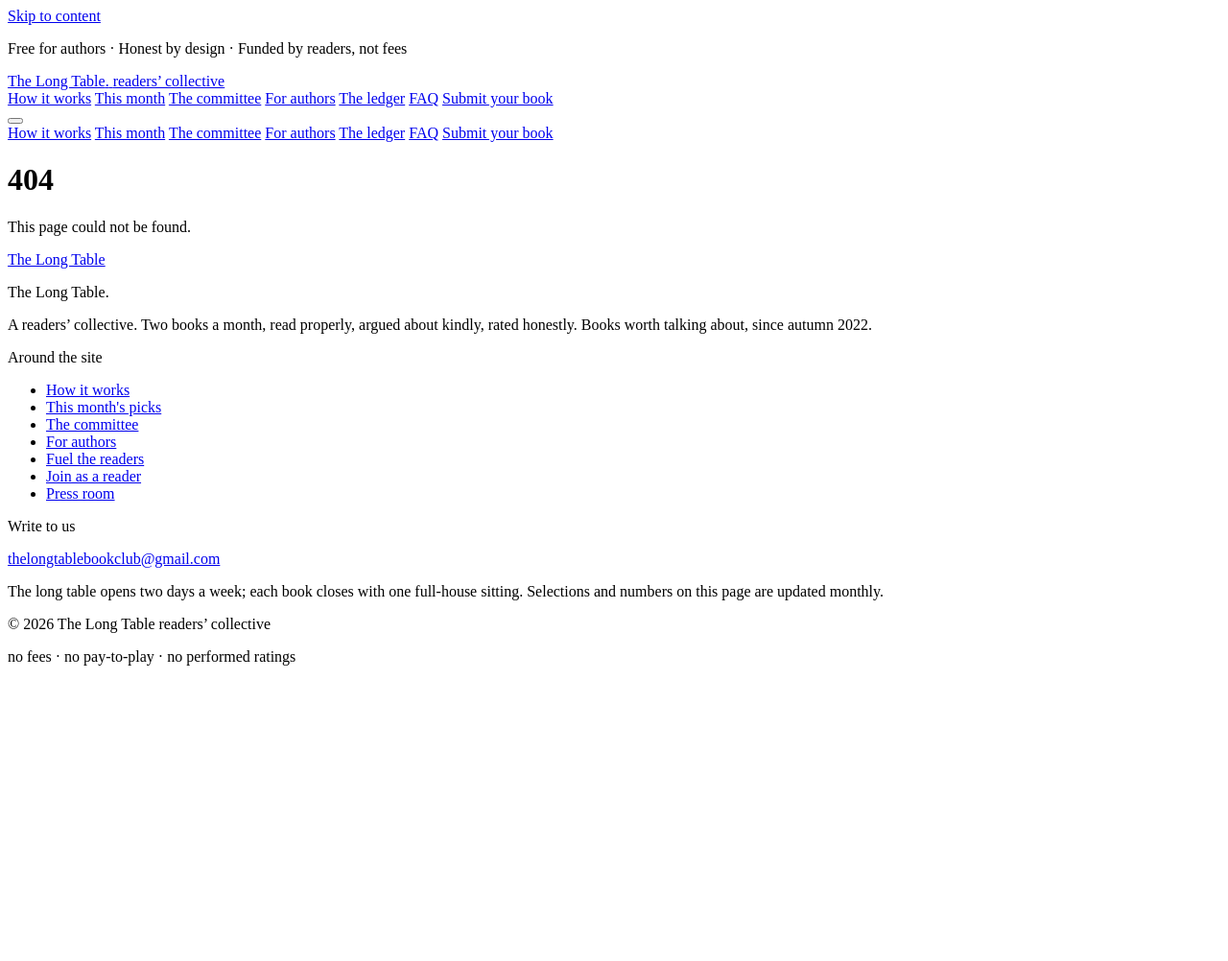
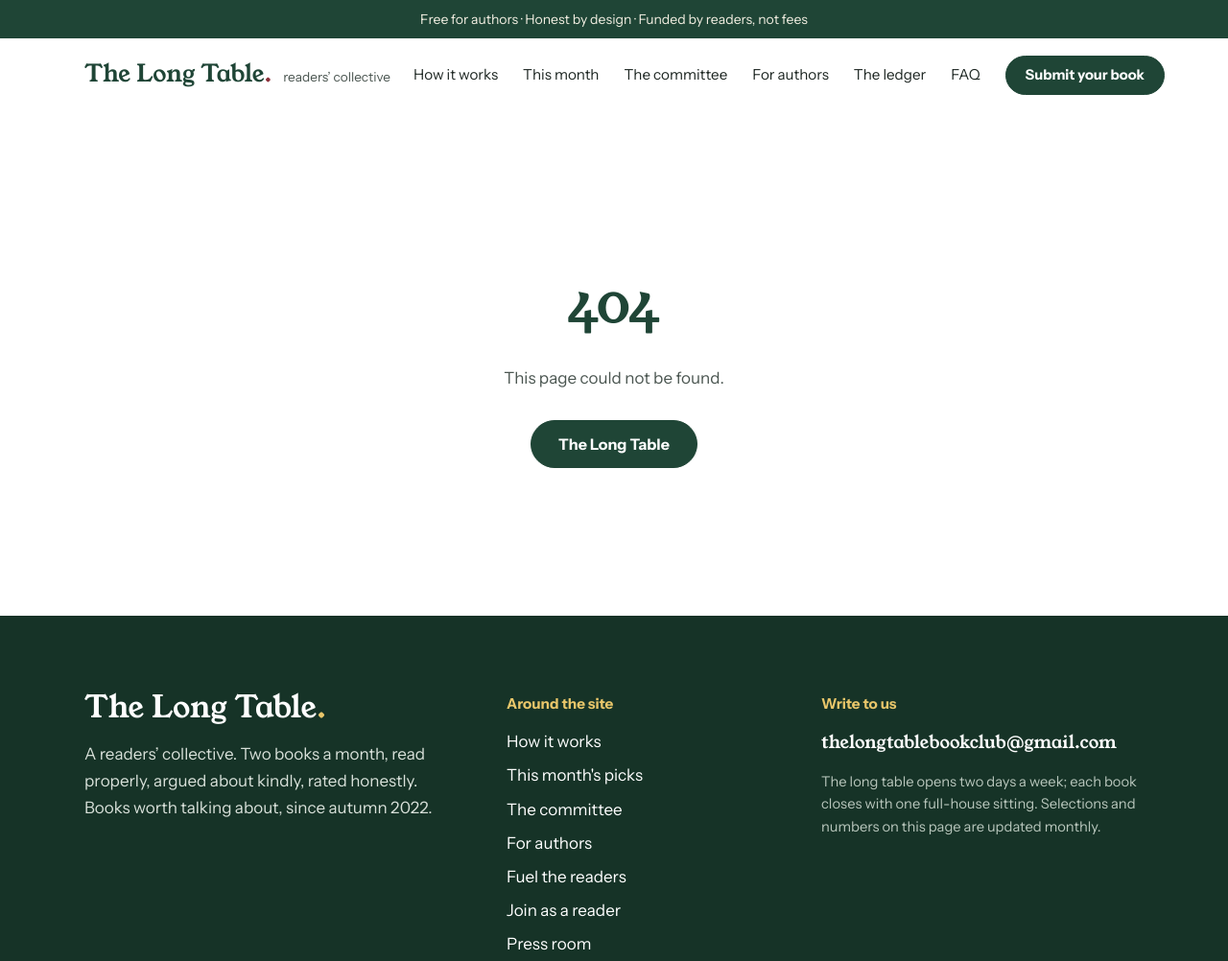
Before and after one commit to Actimvate/the-long-table, a plain HTML site: page 404.html in a window 1280 px wide. Shown: the top 1002 px of the page at 96% size. Before the commit the page ends 800 px from the top, so only its background shows below. Drawn offline with Linux system fonts and the light colour scheme; the site is published under a folder, as on GitHub Pages, so addresses that start at the root find nothing.

Commit message:
Add files via upload

```diff
--- a/404.html
+++ b/404.html
@@ -6,44 +6,44 @@
 <title>404: This page could not be found. · The Long Table</title>
 <meta name="robots" content="noindex">
 <meta name="theme-color" content="#1f4536">
-<link rel="icon" href="/icon.svg">
-<link rel="preload" href="/fonts/young-serif.woff" as="font" type="font/woff" crossorigin>
-<link rel="stylesheet" href="/styles.css">
+<link rel="icon" href="icon.svg">
+<link rel="preload" href="fonts/young-serif.woff" as="font" type="font/woff" crossorigin>
+<link rel="stylesheet" href="styles.css">
 </head>
 <body>
 <a class="skip" href="#main">Skip to content</a>
 <div class="strip"><p>Free for authors · Honest by design · Funded by readers, not fees</p></div>
 <header class="site-header" id="site-header">
   <div class="wrap site-header__bar">
-    <a class="brand" href="/#top">
+    <a class="brand" href="./#top">
       <span class="brand__name">The Long Table<span>.</span></span>
       <span class="brand__tag">readers’ collective</span>
     </a>
     <nav class="nav" aria-label="Main">
-      <a href="/#how">How it works</a>
-      <a href="/#picks">This month</a>
-      <a href="/#committee">The committee</a>
-      <a href="/#authors">For authors</a>
-      <a href="/#ledger">The ledger</a>
-      <a href="/#faq">FAQ</a>
-      <a class="btn" href="/#authors">Submit your book</a>
+      <a href="./#how">How it works</a>
+      <a href="./#picks">This month</a>
+      <a href="./#committee">The committee</a>
+      <a href="./#authors">For authors</a>
+      <a href="./#ledger">The ledger</a>
+      <a href="./#faq">FAQ</a>
+      <a class="btn" href="./#authors">Submit your book</a>
     </nav>
     <button class="menu-toggle" type="button" aria-expanded="false" aria-controls="mobile-nav" aria-label="Open menu"><span></span></button>
   </div>
   <nav class="mobile-nav" id="mobile-nav" aria-label="Mobile">
-    <a href="/#how">How it works</a>
-    <a href="/#picks">This month</a>
-    <a href="/#committee">The committee</a>
-    <a href="/#authors">For authors</a>
-    <a href="/#ledger">The ledger</a>
-    <a href="/#faq">FAQ</a>
-    <a class="btn" href="/#authors">Submit your book</a>
+    <a href="./#how">How it works</a>
+    <a href="./#picks">This month</a>
+    <a href="./#committee">The committee</a>
+    <a href="./#authors">For authors</a>
+    <a href="./#ledger">The ledger</a>
+    <a href="./#faq">FAQ</a>
+    <a class="btn" href="./#authors">Submit your book</a>
   </nav>
 </header>
 <main id="main" class="wrap notfound">
   <h1>404</h1>
   <p>This page could not be found.</p>
-  <a class="btn" href="/">The Long Table</a>
+  <a class="btn" href="./">The Long Table</a>
 </main>
 <footer class="site-footer">
   <div class="wrap">
@@ -55,13 +55,13 @@
       <nav aria-label="Footer">
         <p class="footer__head">Around the site</p>
         <ul>
-          <li><a href="/#how">How it works</a></li>
-          <li><a href="/#picks">This month's picks</a></li>
-          <li><a href="/#committee">The committee</a></li>
-          <li><a href="/#authors">For authors</a></li>
-          <li><a href="/#ledger">Fuel the readers</a></li>
-          <li><a href="/#join">Join as a reader</a></li>
-          <li><a href="/press">Press room</a></li>
+          <li><a href="./#how">How it works</a></li>
+          <li><a href="./#picks">This month's picks</a></li>
+          <li><a href="./#committee">The committee</a></li>
+          <li><a href="./#authors">For authors</a></li>
+          <li><a href="./#ledger">Fuel the readers</a></li>
+          <li><a href="./#join">Join as a reader</a></li>
+          <li><a href="press.html">Press room</a></li>
         </ul>
       </nav>
       <div>
@@ -76,6 +76,6 @@
     </div>
   </div>
 </footer>
-<script src="/app.js" defer></script>
+<script src="app.js" defer></script>
 </body>
 </html>
```
Also changed, not shown: index.html (+14 -14 lines), press.html (+29 -29 lines).
